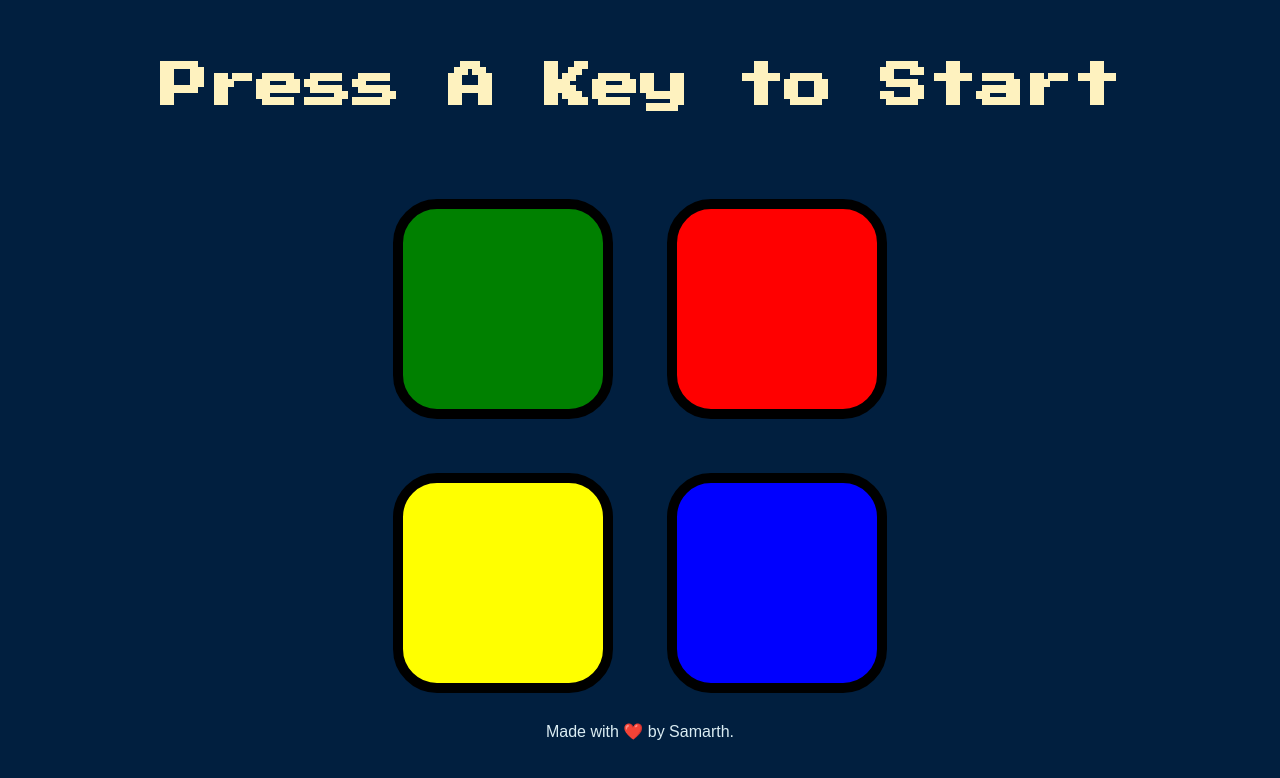
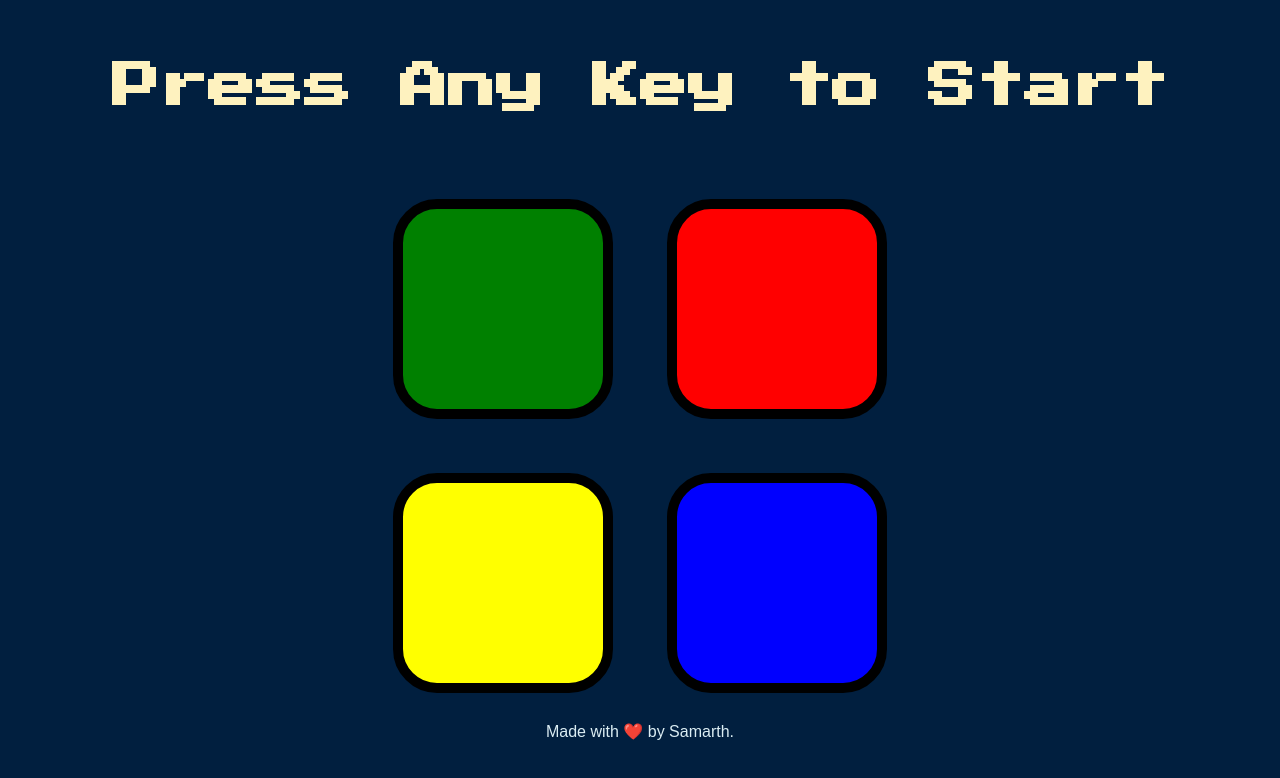
Before and after one commit to samarth9702/Memory-Game, a plain HTML site: page index.html in a window 1280 px wide. Drawn offline with nearby package versions, Linux system fonts and the light colour scheme.

Commit message:
Fix: Title

```diff
--- a/index.html
+++ b/index.html
@@ -2,7 +2,7 @@
 <html lang="en" dir="ltr">
   <head>
     <meta charset="utf-8" />
-    <title>Simon</title>
+    <title>Memory Game</title>
     <link rel="stylesheet" href="styles.css" />
     <link
       href="https://fonts.googleapis.com/css?family=Press+Start+2P"
@@ -11,7 +11,7 @@
   </head>
 
   <body>
-    <h1 id="level-title">Press A Key to Start</h1>
+    <h1 id="level-title">Press Any Key to Start</h1>
     <div class="container">
       <div class="row">
         <div type="button" id="green" class="btn green"></div>
```
